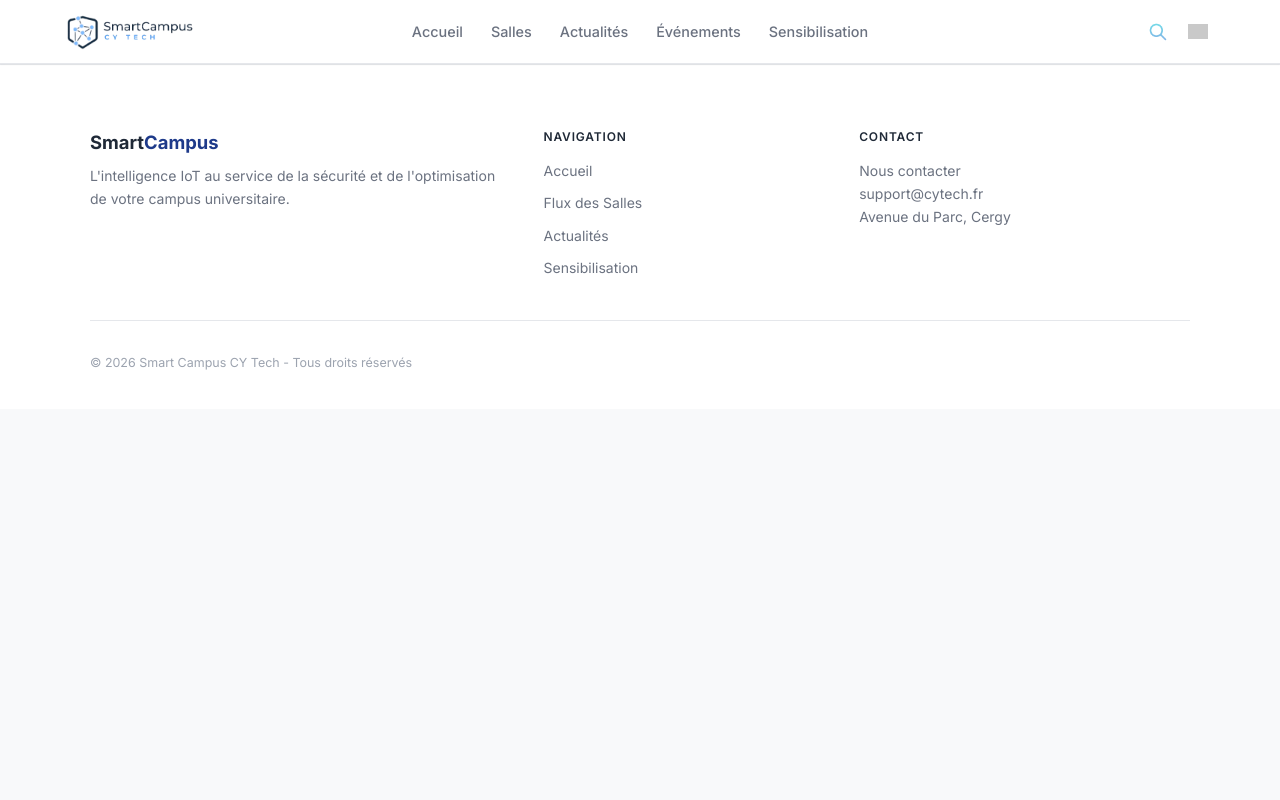
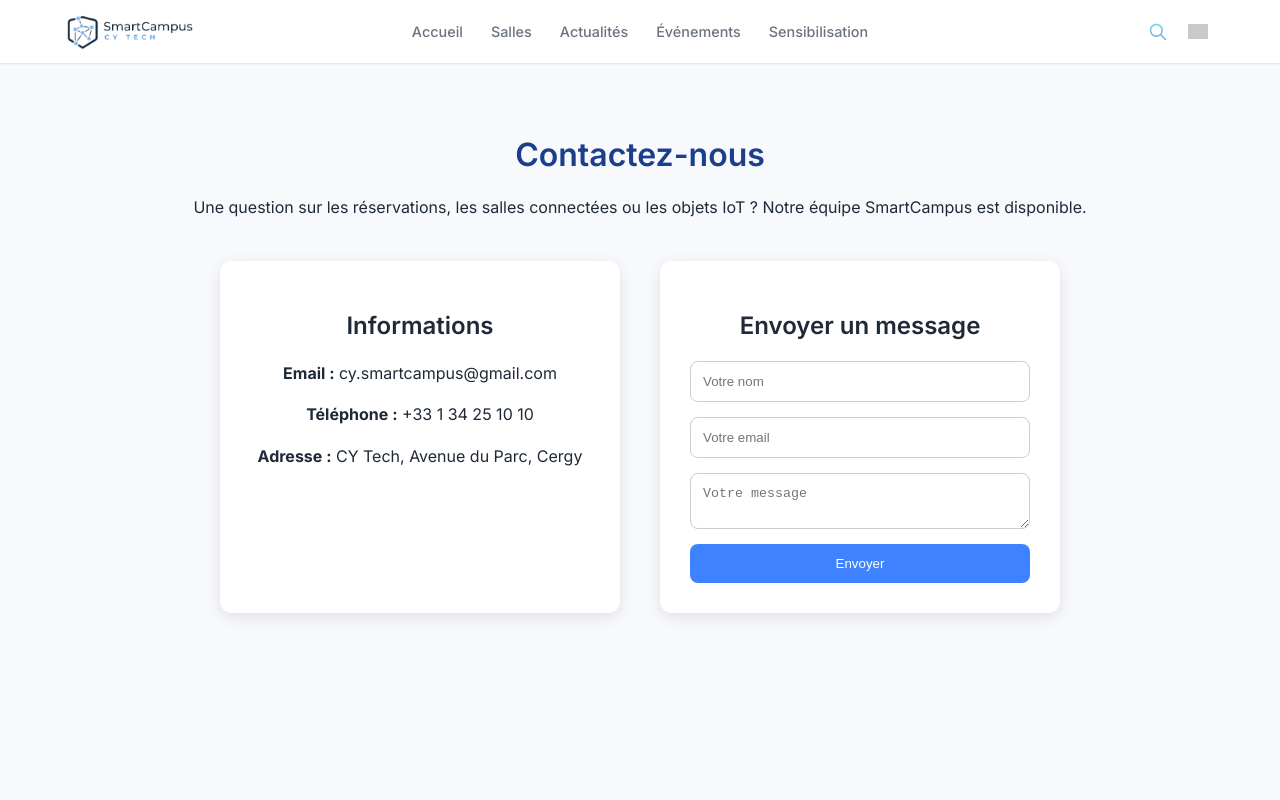
Before and after one commit to maellys95/Projet-D-veloppement-Web-ING1, a React (Vite) app in the folder frontend/: page /contact in a window 1280 px wide. Shown: the top 800 px of the page. Built offline with nearby package versions, Linux system fonts and the light colour scheme; grey boxes are pictures that could not be loaded.

Commit message:
Ajout page contact fonctionnelle

```diff
--- a/frontend/src/App.jsx
+++ b/frontend/src/App.jsx
@@ -31,7 +31,7 @@ import Events from "./pages/Events";
 
 import Member from "./pages/Member";
 import Members from "./pages/Members";
-
+import Contact from "./pages/Contact";
 function App() {
   return (
     <Router>
@@ -62,6 +62,7 @@ function App() {
             <Route path="/prevention" element={<Prevention />} />
 
             <Route path="/events" element={<Events />} />
+            <Route path="/contact" element={<Contact />} />
 
             <Route path="/member/:id" element={<Member />} />
             <Route path="/members" element={<Members />} />
--- a/frontend/src/pages/Contact.jsx
+++ b/frontend/src/pages/Contact.jsx
@@ -0,0 +1,54 @@
+import React from "react";
+import "./css/Contact.css";
+
+function Contact() {
+    return (
+        <div className="contact-page">
+            <h1>Contactez-nous</h1>
+            <p>
+                Une question sur les réservations, les salles connectées ou les objets IoT ?
+                Notre équipe SmartCampus est disponible.
+            </p>
+
+            <div className="contact-container">
+
+                <div className="contact-info">
+                    <h2>Informations</h2>
+                    <p><strong>Email :</strong> cy.smartcampus@gmail.com</p>
+                    <p><strong>Téléphone :</strong> +33 1 34 25 10 10</p>
+                    <p><strong>Adresse :</strong> CY Tech, Avenue du Parc, Cergy</p>
+                </div>
+
+                <div className="contact-form">
+                    <h2>Envoyer un message</h2>
+
+                    <form
+                        onSubmit={(e) => {
+                            e.preventDefault();
+
+                            const name = e.target.name.value;
+                            const email = e.target.email.value;
+                            const message = e.target.message.value;
+
+                            const subject = encodeURIComponent("Message depuis SmartCampus");
+                            const body = encodeURIComponent(
+                                `Nom : ${name}\nEmail : ${email}\n\nMessage :\n${message}`
+                            );
+
+                            window.location.href = `mailto:cy.smartcampus@gmail.com?subject=${subject}&body=${body}`;
+                        }}
+                    >
+                        <input name="name" type="text" placeholder="Votre nom" required />
+                        <input name="email" type="email" placeholder="Votre email" required />
+                        <textarea name="message" placeholder="Votre message" required></textarea>
+
+                        <button type="submit">Envoyer</button>
+                    </form>
+                </div>
+
+            </div>
+        </div>
+    );
+}
+
+export default Contact;
--- /dev/null
+++ b/frontend/src/pages/css/Contact.css
@@ -0,0 +1,50 @@
+.contact-page {
+    min-height: 100vh;
+    background: #f8f9fc;
+    padding: 50px;
+    text-align: center;
+}
+
+.contact-page h1 {
+    color: #1b3f8b;
+    margin-bottom: 20px;
+}
+
+.contact-container {
+    display: flex;
+    justify-content: center;
+    gap: 40px;
+    margin-top: 40px;
+    flex-wrap: wrap;
+}
+
+.contact-info,
+.contact-form {
+    background: white;
+    padding: 30px;
+    width: 400px;
+    border-radius: 12px;
+    box-shadow: 0px 4px 15px rgba(0,0,0,0.1);
+}
+
+.contact-form form {
+    display: flex;
+    flex-direction: column;
+    gap: 15px;
+}
+
+.contact-form input,
+.contact-form textarea {
+    padding: 12px;
+    border-radius: 8px;
+    border: 1px solid #ccc;
+}
+
+.contact-form button {
+    background: #3f82ff;
+    color: white;
+    border: none;
+    padding: 12px;
+    border-radius: 8px;
+    cursor: pointer;
+}
```
